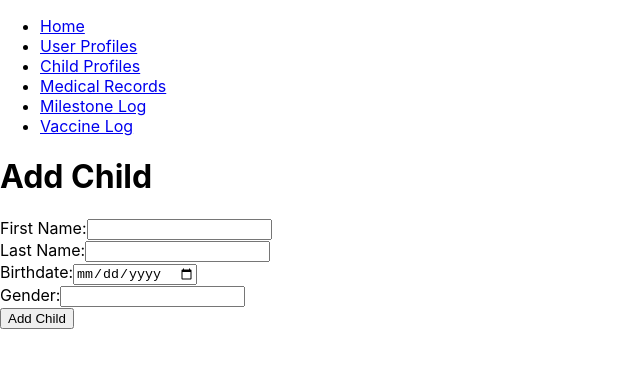
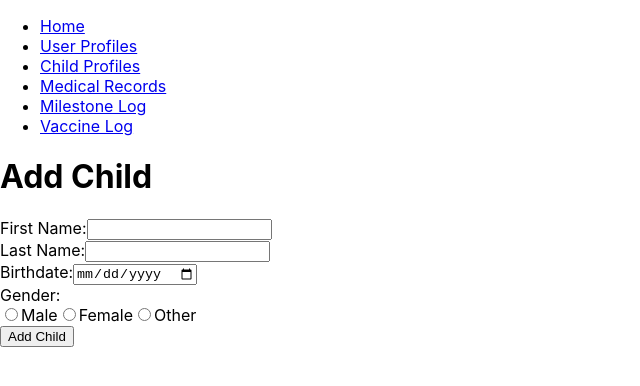
Before and after one commit to msgem0523/capstonefrontend, a React (Create React App) app in the folder frontend/: page /add-child in a window 1280 px wide. Shown: the top 386 px of the page, without its empty margins (0-640 px from the left). Built offline with nearby package versions, Linux system fonts and the light colour scheme.

Commit message:
add verify data to request

```diff
--- a/frontend/src/pages/AddChild.js
+++ b/frontend/src/pages/AddChild.js
@@ -22,14 +22,27 @@ const AddChild = () => {
 
   const handleSubmit = async (e) => {
     e.preventDefault();
-
+    // Validate data before sending the request
+    if (!childData.firstName || !childData.lastName || !childData.birthdate || !childData.gender) {
+      console.error('All fields are required');
+      return;
+    }
     try {
-      const response = await axios.post('http://localhost:5000/api/children', childData, {
-        headers: { 'Content-Type': 'application/json' }  // ✅ Ensure JSON format
-      });
+      await axios.post(
+        'http://localhost:5000/api/children',
+        {
+            firstName: childData.firstName.trim(),
+            lastName: childData.lastName.trim(),
+            birthdate: childData.birthdate,
+            gender: childData.gender
+        },
+        {
+            headers: { 'Content-Type': 'application/json' }
+        }
+      );
 
       alert('Child added successfully!');
-      navigate('/profiles');
+      navigate('/child');
     } catch (error) {
       console.error('Error adding child:', error.response ? error.response.data : error);
       alert(`Failed to add child: ${error.response?.data?.error || 'Unknown error'}`);
@@ -70,12 +83,38 @@ const AddChild = () => {
         </div>
         <div>
           <label>Gender:</label>
-          <input
-            type="text"
-            name="gender"
-            value={childData.gender}
-            onChange={handleChange}
-          />
+          <div>
+            <label>
+              <input
+                type="radio"
+                name="gender"
+                value="Male"
+                checked={childData.gender === 'Male'}
+                onChange={handleChange}
+              />
+              Male
+            </label>
+            <label>
+              <input
+                type="radio"
+                name="gender"
+                value="Female"
+                checked={childData.gender === 'Female'}
+                onChange={handleChange}
+              />
+              Female
+            </label>
+            <label>
+              <input
+                type="radio"
+                name="gender"
+                value="Other"
+                checked={childData.gender === 'Other'}
+                onChange={handleChange}
+              />
+              Other
+            </label>
+          </div>
         </div>
         <button type="submit">Add Child</button>
       </form>
```
